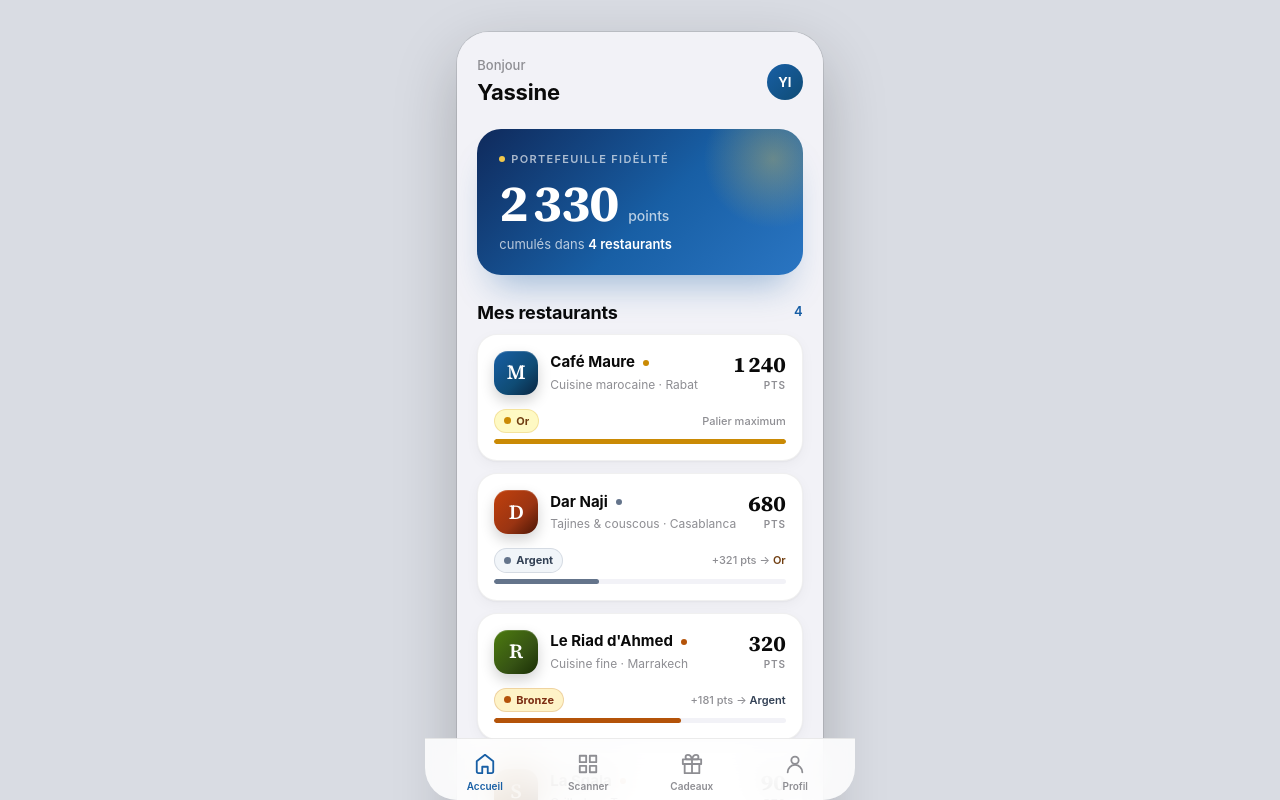
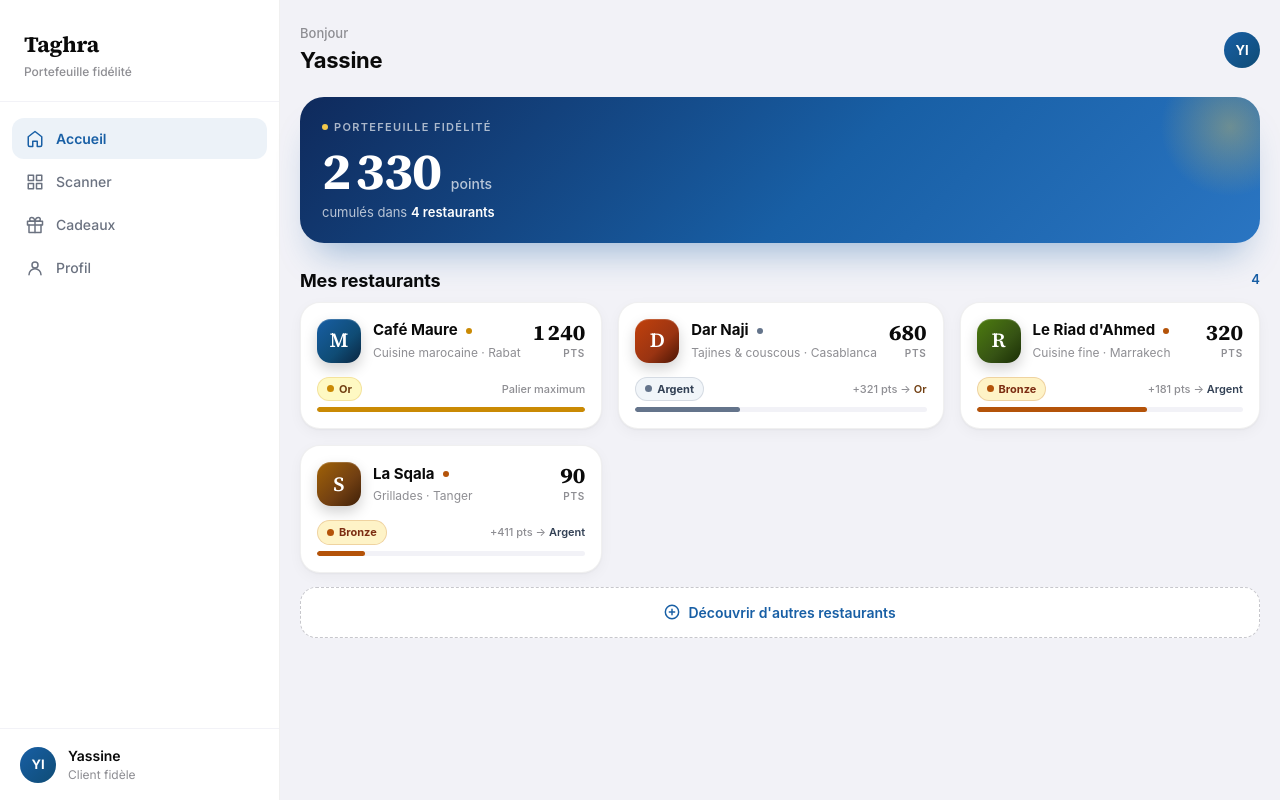
Before and after one commit to elgarneyoussef2-ui/fidele, a Next.js app: page /client in a window 1280 px wide. Shown: the top 800 px of the page. Built offline with nearby package versions, Linux system fonts and the light colour scheme.

Commit message:
feat: full responsive layout for /client — sidebar + card grids on desktop/tablet

```diff
--- a/src/app/client/page.tsx
+++ b/src/app/client/page.tsx
@@ -90,7 +90,7 @@ const ACTIVITY: Record<string, { date: string; label: string; delta: string }[]>
   ],
 }
 
-type Resto = typeof INIT_RESTAURANTS[number]
+type Resto  = typeof INIT_RESTAURANTS[number]
 type Reward = typeof COMMON_REWARDS[number]
 
 // ─── Atoms ────────────────────────────────────────────────────────────────────
@@ -136,7 +136,7 @@ function WalletScreen({ restos, onOpen }: { restos: Resto[]; onOpen: (id: string
   const total = restos.reduce((s, r) => s + r.points, 0)
 
   return (
-    <div style={{ background: '#F2F2F7', minHeight: '100%', paddingBottom: 90 }}>
+    <div className="fidele-content" style={{ background: '#F2F2F7', minHeight: '100%' }}>
       {/* Header */}
       <div style={{ padding: '24px 20px 12px', display: 'flex', alignItems: 'center', justifyContent: 'space-between' }}>
         <div>
@@ -182,7 +182,7 @@ function WalletScreen({ restos, onOpen }: { restos: Resto[]; onOpen: (id: string
         <div style={{ fontSize: 13, color: '#185FA5', fontWeight: 600 }}>{restos.length}</div>
       </div>
 
-      <div style={{ padding: '0 20px', display: 'flex', flexDirection: 'column', gap: 12 }}>
+      <div className="resto-grid" style={{ padding: '0 20px' }}>
         {restos.map(r => <RestoCard key={r.id} resto={r} onClick={() => onOpen(r.id)} />)}
       </div>
 
@@ -196,7 +196,7 @@ function WalletScreen({ restos, onOpen }: { restos: Resto[]; onOpen: (id: string
           <svg width="16" height="16" viewBox="0 0 24 24" fill="none" stroke="currentColor" strokeWidth="2.2" strokeLinecap="round" strokeLinejoin="round">
             <circle cx="12" cy="12" r="10"/><path d="M12 8v8M8 12h8"/>
           </svg>
-          Découvrir d'autres restaurants
+          Découvrir d&apos;autres restaurants
         </button>
       </div>
     </div>
@@ -249,19 +249,18 @@ function RestoCard({ resto, onClick }: { resto: Resto; onClick: () => void }) {
 // ─── Restaurant detail ────────────────────────────────────────────────────────
 
 function RestoScreen({ resto, onBack, onRedeem }: { resto: Resto; onBack: () => void; onRedeem: (r: Reward) => void }) {
-  const tier  = tierFor(resto.points)
-  const prog  = progressInTier(resto.points)
+  const tier    = tierFor(resto.points)
+  const prog    = progressInTier(resto.points)
   const [tab, setTab] = useState<'rewards' | 'activity'>('rewards')
   const rewards  = REWARDS_BY_RESTO[resto.id] || []
   const activity = ACTIVITY[resto.id] || []
 
   return (
-    <div style={{ background: '#F2F2F7', minHeight: '100%', paddingBottom: 90 }}>
+    <div className="fidele-content" style={{ background: '#F2F2F7', minHeight: '100%' }}>
       {/* Hero */}
       <div style={{ background: resto.cover, padding: '24px 20px 22px', color: '#fff', position: 'relative', overflow: 'hidden' }}>
         <div style={{ position: 'absolute', inset: 0, background: 'radial-gradient(circle at 80% 0%, rgba(255,255,255,.14), transparent 50%)', pointerEvents: 'none' }} />
 
-        {/* Back */}
         <button onClick={onBack} style={{
           width: 36, height: 36, borderRadius: 99,
           background: 'rgba(255,255,255,.18)', backdropFilter: 'blur(20px)',
@@ -273,7 +272,6 @@ function RestoScreen({ resto, onBack, onRedeem }: { resto: Resto; onBack: () =>
           </svg>
         </button>
 
-        {/* Info resto */}
         <div style={{ marginTop: 16, display: 'flex', alignItems: 'center', gap: 14, position: 'relative' }}>
           <div style={{
             width: 56, height: 56, borderRadius: 16,
@@ -287,7 +285,6 @@ function RestoScreen({ resto, onBack, onRedeem }: { resto: Resto; onBack: () =>
           </div>
         </div>
 
-        {/* Points + progression */}
         <div style={{
           marginTop: 20, background: 'rgba(255,255,255,.12)', backdropFilter: 'blur(24px)',
           border: '1px solid rgba(255,255,255,.18)', borderRadius: 18, padding: '16px 18px',
@@ -319,7 +316,6 @@ function RestoScreen({ resto, onBack, onRedeem }: { resto: Resto; onBack: () =>
           </div>
         </div>
 
-        {/* Quick stats */}
         <div style={{ marginTop: 16, display: 'grid', gridTemplateColumns: '1fr 1fr 1fr', gap: 12 }}>
           {[
             { k: 'Visites',  v: resto.visits },
@@ -349,11 +345,10 @@ function RestoScreen({ resto, onBack, onRedeem }: { resto: Resto; onBack: () =>
         ))}
       </div>
 
-      {/* Tab content */}
       {tab === 'rewards' && (
         <div style={{ padding: '14px 20px 0' }}>
           <div style={{ fontSize: 12, color: '#8E8E93', marginBottom: 10 }}>Échangez vos points contre des cadeaux.</div>
-          <div style={{ display: 'flex', flexDirection: 'column', gap: 10 }}>
+          <div className="reward-grid">
             {rewards.map(r => <RewardCard key={r.id} reward={r} balance={resto.points} accent={resto.accent} onRedeem={() => onRedeem(r)} />)}
           </div>
         </div>
@@ -386,8 +381,8 @@ function RestoScreen({ resto, onBack, onRedeem }: { resto: Resto; onBack: () =>
 
 function RewardCard({ reward, balance, accent, onRedeem }: { reward: Reward; balance: number; accent: string; onRedeem: () => void }) {
   const canRedeem = balance >= reward.points
-  const missing = reward.points - balance
-  const pct = Math.min(100, Math.round((balance / reward.points) * 100))
+  const missing   = reward.points - balance
+  const pct       = Math.min(100, Math.round((balance / reward.points) * 100))
 
   return (
     <div style={{
@@ -446,7 +441,7 @@ function RedeemSheet({ reward, resto, onClose, onConfirm }: { reward: Reward; re
   const newBal = resto.points - reward.points
   return (
     <div style={{ position: 'fixed', inset: 0, zIndex: 100, background: 'rgba(0,0,0,.4)', display: 'flex', alignItems: 'flex-end', justifyContent: 'center' }} onClick={onClose}>
-      <div style={{ width: '100%', maxWidth: 430, background: '#fff', borderTopLeftRadius: 28, borderTopRightRadius: 28, padding: '8px 18px 40px', maxHeight: '92vh', overflowY: 'auto' }} onClick={e => e.stopPropagation()}>
+      <div style={{ width: '100%', maxWidth: 520, background: '#fff', borderTopLeftRadius: 28, borderTopRightRadius: 28, padding: '8px 18px 40px', maxHeight: '92vh', overflowY: 'auto' }} onClick={e => e.stopPropagation()}>
         <div style={{ display: 'flex', justifyContent: 'center', marginBottom: 16 }}>
           <div style={{ width: 40, height: 4, borderRadius: 99, background: '#D1D1D6' }} />
         </div>
@@ -457,17 +452,17 @@ function RedeemSheet({ reward, resto, onClose, onConfirm }: { reward: Reward; re
             display: 'flex', alignItems: 'center', justifyContent: 'center',
             fontSize: 30, border: `1px solid ${resto.accent}22`,
           }}>{reward.icon}</div>
-          <div style={{ fontSize: 11, letterSpacing: '.12em', textTransform: 'uppercase', color: '#8E8E93', fontWeight: 600, marginTop: 14 }}>Confirmer l'échange</div>
+          <div style={{ fontSize: 11, letterSpacing: '.12em', textTransform: 'uppercase', color: '#8E8E93', fontWeight: 600, marginTop: 14 }}>Confirmer l&apos;échange</div>
           <div style={{ fontSize: 22, fontWeight: 700, color: '#0A0A0A', marginTop: 6, fontFamily: '"Source Serif 4", Georgia, serif' }}>{reward.name}</div>
           <div style={{ fontSize: 13, color: '#8E8E93', marginTop: 4 }}>chez <strong style={{ color: '#0A0A0A' }}>{resto.name}</strong></div>
         </div>
 
         <div style={{ marginTop: 18, padding: '14px 16px', borderRadius: 14, background: '#F2F2F7', display: 'grid', gridTemplateColumns: '1fr 1fr', gap: 12 }}>
           {[
-            { label: 'Coût',         value: `−${reward.points} pts`, color: '#DC2626', weight: 600 },
-            { label: 'Solde actuel', value: `${resto.points} pts`,   color: '#0A0A0A', weight: 600 },
-            { label: 'Après échange',value: `${newBal} pts`,         color: '#0A0A0A', weight: 700 },
-            { label: 'Valide',       value: '24 heures',             color: '#0A0A0A', weight: 600 },
+            { label: 'Coût',          value: `−${reward.points} pts`, color: '#DC2626', weight: 600 },
+            { label: 'Solde actuel',  value: `${resto.points} pts`,   color: '#0A0A0A', weight: 600 },
+            { label: 'Après échange', value: `${newBal} pts`,         color: '#0A0A0A', weight: 700 },
+            { label: 'Valide',        value: '24 heures',             color: '#0A0A0A', weight: 600 },
           ].map(s => (
             <div key={s.label}>
               <div style={{ fontSize: 10, letterSpacing: '.1em', textTransform: 'uppercase', color: '#8E8E93', fontWeight: 600 }}>{s.label}</div>
@@ -477,7 +472,7 @@ function RedeemSheet({ reward, resto, onClose, onConfirm }: { reward: Reward; re
         </div>
 
         <div style={{ marginTop: 16, fontSize: 12, color: '#8E8E93', lineHeight: 1.5, textAlign: 'center' }}>
-          Présentez le code généré au serveur. L'échange est définitif une fois validé.
+          Présentez le code généré au serveur. L&apos;échange est définitif une fois validé.
         </div>
 
         <div style={{ marginTop: 16, display: 'flex', gap: 10 }}>
@@ -490,13 +485,12 @@ function RedeemSheet({ reward, resto, onClose, onConfirm }: { reward: Reward; re
 }
 
 function VoucherScreen({ reward, resto, onClose }: { reward: Reward; resto: Resto; onClose: () => void }) {
-  const code = `FID-${Math.random().toString(36).slice(2,6).toUpperCase()}-${Math.random().toString(36).slice(2,6).toUpperCase()}`
+  const code   = `FID-${Math.random().toString(36).slice(2,6).toUpperCase()}-${Math.random().toString(36).slice(2,6).toUpperCase()}`
   const widths = [3,1,2,1,3,2,1,1,3,1,2,3,1,2,1,3,2,1,1,2,3,1,2,1,3,1,2]
 
   return (
     <div style={{ position: 'fixed', inset: 0, zIndex: 100, background: 'rgba(0,0,0,.4)', display: 'flex', alignItems: 'flex-end', justifyContent: 'center' }} onClick={onClose}>
-      <div style={{ width: '100%', maxWidth: 430, background: '#fff', borderTopLeftRadius: 28, borderTopRightRadius: 28, overflow: 'hidden', maxHeight: '92vh', overflowY: 'auto' }} onClick={e => e.stopPropagation()}>
-        {/* Header */}
+      <div style={{ width: '100%', maxWidth: 520, background: '#fff', borderTopLeftRadius: 28, borderTopRightRadius: 28, overflow: 'hidden', maxHeight: '92vh', overflowY: 'auto' }} onClick={e => e.stopPropagation()}>
         <div style={{ background: resto.cover, color: '#fff', padding: '28px 20px 24px', position: 'relative', overflow: 'hidden' }}>
           <div style={{ position: 'absolute', inset: 0, background: 'radial-gradient(circle at 50% 0%, rgba(255,255,255,.2), transparent 60%)', pointerEvents: 'none' }} />
           <div style={{ display: 'flex', justifyContent: 'center', marginBottom: 14, position: 'relative' }}>
@@ -518,7 +512,6 @@ function VoucherScreen({ reward, resto, onClose }: { reward: Reward; resto: Rest
           </div>
         </div>
 
-        {/* Voucher */}
         <div style={{ padding: '20px', background: '#fff' }}>
           <div style={{
             border: '2px dashed #D1D1D6', borderRadius: 16, padding: 18,
@@ -549,7 +542,7 @@ function VoucherScreen({ reward, resto, onClose }: { reward: Reward; resto: Rest
   )
 }
 
-// ─── Bottom tab bar ────────────────────────────────────────────────────────────
+// ─── Bottom tab bar (mobile) ─────────────────────────────────────────────────
 
 function TabBar({ active }: { active: 'home' | 'gifts' }) {
   const tabs = [
@@ -576,12 +569,69 @@ function TabBar({ active }: { active: 'home' | 'gifts' }) {
   )
 }
 
+// ─── Desktop sidebar ──────────────────────────────────────────────────────────
+
+function DesktopSidebar({ active }: { active: 'home' | 'gifts' }) {
+  const navItems = [
+    { id: 'home',    label: 'Accueil',  icon: <path d="M3 9l9-7 9 7v11a2 2 0 0 1-2 2h-4v-7H9v7H5a2 2 0 0 1-2-2z"/> },
+    { id: 'scan',    label: 'Scanner',  icon: <><rect x="3" y="3" width="7" height="7"/><rect x="14" y="3" width="7" height="7"/><rect x="14" y="14" width="7" height="7"/><rect x="3" y="14" width="7" height="7"/></> },
+    { id: 'gifts',   label: 'Cadeaux',  icon: <><polyline points="20 12 20 22 4 22 4 12"/><rect x="2" y="7" width="20" height="5"/><line x1="12" y1="22" x2="12" y2="7"/><path d="M12 7H7.5a2.5 2.5 0 0 1 0-5C11 2 12 7 12 7zM12 7h4.5a2.5 2.5 0 0 0 0-5C13 2 12 7 12 7z"/></> },
+    { id: 'profile', label: 'Profil',   icon: <><circle cx="12" cy="8" r="4"/><path d="M4 21a8 8 0 0 1 16 0"/></> },
+  ]
+
+  return (
+    <div className="fidele-sidebar">
+      {/* Logo */}
+      <div style={{ padding: '28px 24px 20px', borderBottom: '1px solid #F2F2F7' }}>
+        <div style={{ fontSize: 22, fontWeight: 700, color: '#0A0A0A', fontFamily: '"Source Serif 4", Georgia, serif', letterSpacing: '-.01em' }}>Taghra</div>
+        <div style={{ fontSize: 12, color: '#8E8E93', marginTop: 2, fontWeight: 500 }}>Portefeuille fidélité</div>
+      </div>
+
+      {/* Nav */}
+      <nav style={{ padding: '16px 12px', flex: 1 }}>
+        {navItems.map(item => {
+          const isActive = active === item.id
+          return (
+            <button key={item.id} style={{
+              width: '100%', display: 'flex', alignItems: 'center', gap: 12,
+              padding: '10px 14px', borderRadius: 12, border: 'none', marginBottom: 2,
+              background: isActive ? '#185FA514' : 'transparent',
+              color: isActive ? '#185FA5' : '#6B7280',
+              fontWeight: isActive ? 600 : 500, fontSize: 14, cursor: 'pointer',
+              textAlign: 'left',
+            }}>
+              <svg width="18" height="18" viewBox="0 0 24 24" fill="none" stroke="currentColor" strokeWidth="2" strokeLinecap="round" strokeLinejoin="round">
+                {item.icon}
+              </svg>
+              {item.label}
+            </button>
+          )
+        })}
+      </nav>
+
+      {/* User */}
+      <div style={{ padding: '16px 20px', borderTop: '1px solid #F2F2F7', display: 'flex', alignItems: 'center', gap: 12 }}>
+        <div style={{
+          width: 36, height: 36, borderRadius: 99, flexShrink: 0,
+          background: 'linear-gradient(135deg, #185FA5, #0F4C75)', color: '#fff',
+          display: 'flex', alignItems: 'center', justifyContent: 'center',
+          fontWeight: 700, fontSize: 13,
+        }}>YI</div>
+        <div style={{ minWidth: 0 }}>
+          <div style={{ fontSize: 14, fontWeight: 600, color: '#0A0A0A', overflow: 'hidden', textOverflow: 'ellipsis', whiteSpace: 'nowrap' }}>Yassine</div>
+          <div style={{ fontSize: 12, color: '#8E8E93' }}>Client fidèle</div>
+        </div>
+      </div>
+    </div>
+  )
+}
+
 // ─── Main app ─────────────────────────────────────────────────────────────────
 
 export default function ClientApp() {
-  const [restos,      setRestos]      = useState(INIT_RESTAURANTS)
-  const [screen,      setScreen]      = useState<{ name: 'wallet' } | { name: 'resto'; id: string }>({ name: 'wallet' })
-  const [redeemFlow,  setRedeemFlow]  = useState<{ step: 'confirm' | 'voucher'; reward: Reward; restoId: string } | null>(null)
+  const [restos,     setRestos]     = useState(INIT_RESTAURANTS)
+  const [screen,     setScreen]     = useState<{ name: 'wallet' } | { name: 'resto'; id: string }>({ name: 'wallet' })
+  const [redeemFlow, setRedeemFlow] = useState<{ step: 'confirm' | 'voucher'; reward: Reward; restoId: string } | null>(null)
 
   const currentResto = screen.name === 'resto' ? restos.find(r => r.id === screen.id) : null
 
@@ -595,6 +645,8 @@ export default function ClientApp() {
   }
   function closeRedeem() { setRedeemFlow(null) }
 
+  const activeTab = screen.name === 'wallet' ? 'home' : 'gifts'
+
   return (
     <>
       <style>{`
@@ -604,12 +656,19 @@ export default function ClientApp() {
         button { transition: transform .1s; font-family: inherit; }
         button:active { transform: scale(.97); }
 
-        .fidele-outer { min-height: 100dvh; background: #F2F2F7; }
-        .fidele-app {
-          max-width: 430px; margin: 0 auto; min-height: 100dvh;
-          font-family: -apple-system, BlinkMacSystemFont, system-ui, sans-serif;
-          position: relative; background: #F2F2F7;
-        }
+        /* ── Layout shells ── */
+        .fidele-outer  { display: flex; flex-direction: row; min-height: 100dvh; }
+        .fidele-sidebar { display: none; }
+        .fidele-app    { flex: 1; min-width: 0; font-family: -apple-system, BlinkMacSystemFont, system-ui, sans-serif; }
+
+        /* ── Content padding (accounts for bottom tabbar on mobile) ── */
+        .fidele-content { padding-bottom: 90px; }
+
+        /* ── Grids: single column on mobile ── */
+        .resto-grid  { display: flex; flex-direction: column; gap: 12px; }
+        .reward-grid { display: flex; flex-direction: column; gap: 10px; }
+
+        /* ── Bottom tabbar (mobile only) ── */
         .fidele-tabbar {
           position: fixed; bottom: 0; left: 0; right: 0;
           padding-bottom: env(safe-area-inset-bottom, 16px);
@@ -618,31 +677,59 @@ export default function ClientApp() {
           border-top: 0.5px solid rgba(0,0,0,.08);
           display: flex; justify-content: space-around; z-index: 50;
         }
+
+        /* ── Tablet (≥ 640px) ── */
         @media (min-width: 640px) {
-          html, body { background: #D9DCE3; }
+          .resto-grid  { display: grid; grid-template-columns: repeat(2, 1fr); gap: 16px; }
+          .reward-grid { display: grid; grid-template-columns: repeat(2, 1fr); gap: 12px; }
+        }
+
+        /* ── Desktop (≥ 1024px) ── */
+        @media (min-width: 1024px) {
+          html, body { background: #EAECF0; }
+
           .fidele-outer {
-            background: #D9DCE3;
-            display: flex; justify-content: center; align-items: flex-start;
-            padding: 32px 0 80px;
+            background: #EAECF0;
+            max-width: 1400px;
+            margin: 0 auto;
           }
+
+          .fidele-sidebar {
+            display: flex; flex-direction: column;
+            width: 260px; flex-shrink: 0;
+            background: #fff;
+            border-right: 1px solid rgba(0,0,0,.06);
+            position: sticky; top: 0; height: 100dvh;
+            overflow-y: auto;
+          }
+
           .fidele-app {
-            border-radius: 32px; overflow: hidden;
-            box-shadow: 0 0 0 1px rgba(0,0,0,.1), 0 24px 64px rgba(0,0,0,.22);
-            min-height: auto;
+            background: #F2F2F7;
           }
-          .fidele-tabbar {
-            left: 50%; right: auto; transform: translateX(-50%);
-            width: 430px; border-radius: 0 0 32px 32px;
+
+          .fidele-tabbar { display: none; }
+
+          .fidele-content { padding-bottom: 48px; }
+
+          .reward-grid { grid-template-columns: repeat(3, 1fr); }
         }
+
+        /* ── Wide desktop (≥ 1280px) ── */
+        @media (min-width: 1280px) {
+          .fidele-sidebar { width: 280px; }
+          .resto-grid     { grid-template-columns: repeat(3, 1fr); }
         }
       `}</style>
 
       <div className="fidele-outer">
+        <DesktopSidebar active={activeTab} />
+
         <div className="fidele-app">
           {screen.name === 'wallet' && <WalletScreen restos={restos} onOpen={openResto} />}
-        {screen.name === 'resto' && currentResto && <RestoScreen resto={currentResto} onBack={back} onRedeem={startRedeem} />}
-
-        <TabBar active={screen.name === 'wallet' ? 'home' : 'gifts'} />
+          {screen.name === 'resto'  && currentResto && <RestoScreen resto={currentResto} onBack={back} onRedeem={startRedeem} />}
+          <TabBar active={activeTab} />
+        </div>
+      </div>
 
       {redeemFlow?.step === 'confirm' && (
         <RedeemSheet
@@ -659,8 +746,6 @@ export default function ClientApp() {
           onClose={closeRedeem}
         />
       )}
-      </div>
-      </div>
     </>
   )
 }
```
Lines whose indentation alone changed are shown as unchanged.
